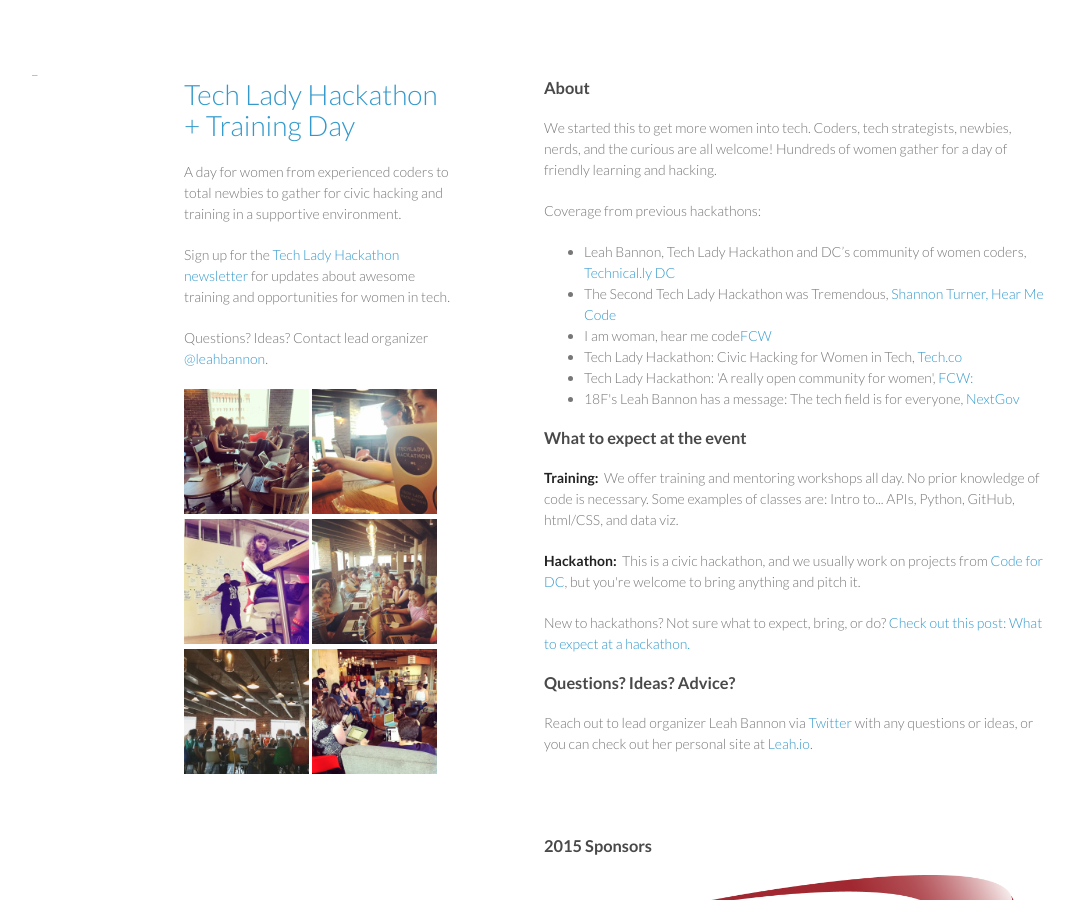
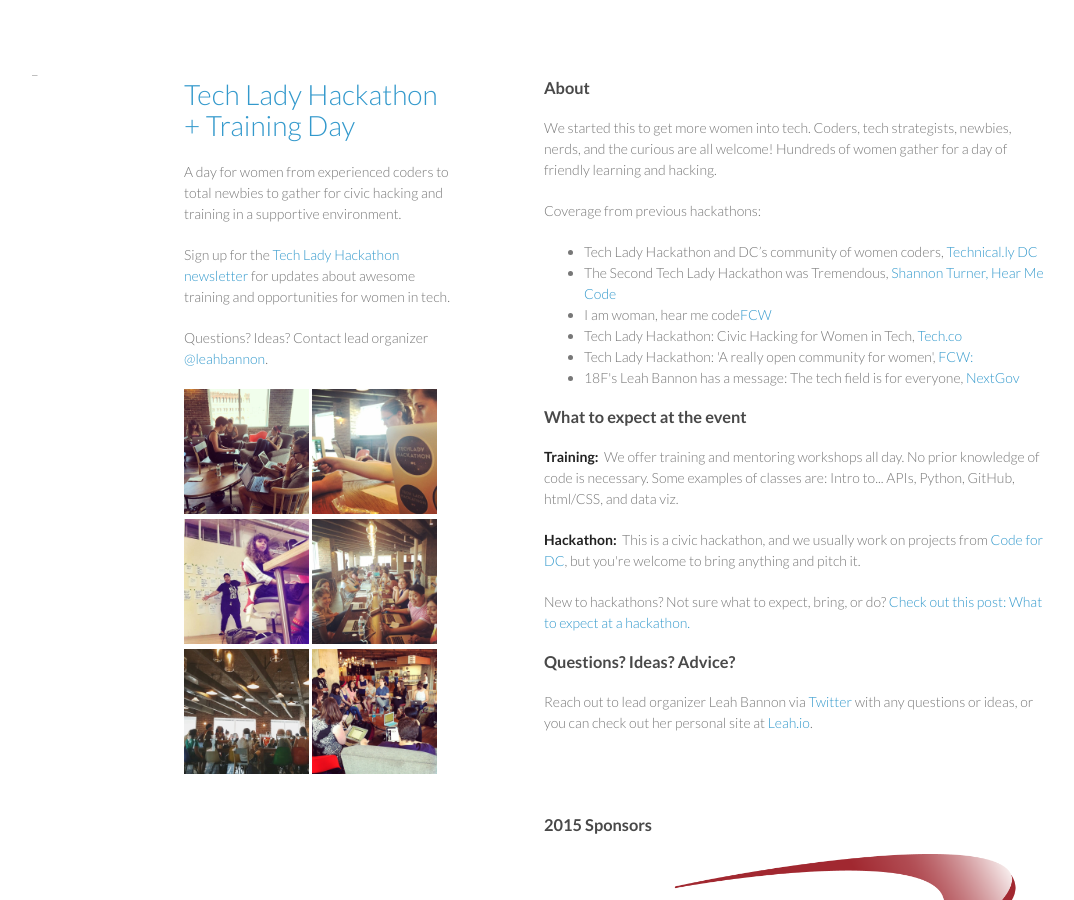
Before and after one commit to leahbannon/techladyhackathon, a Jekyll site: the page built from index.html, in a window 1280 px wide and 900 px high. Shown: the whole window, without its empty margins (26-1100 px from the left). Built offline with Jekyll 4.4.1, drawn with Linux system fonts in a browser that asks for light colours.

Commit message:
Update index.html

```diff
--- a/index.html
+++ b/index.html
@@ -9,7 +9,7 @@ published: true
 
 <p>Coverage from previous hackathons:</p>
 <ul>
-  <li>Leah Bannon, Tech Lady Hackathon and DC’s community of women coders, <a href="http://technical.ly/dc/2015/08/12/leah-bannon-tech-lady-hackathon/">Technical.ly DC</a></li>
+  <li>Tech Lady Hackathon and DC’s community of women coders, <a href="http://technical.ly/dc/2015/08/12/leah-bannon-tech-lady-hackathon/">Technical.ly DC</a></li>
   <li>The Second Tech Lady Hackathon was Tremendous, <a href="http://codefordc.org/blog/2014/07/28/techlady-hackathon-recap.html">Shannon Turner, Hear Me Code</a></li>
   <li>I am woman, hear me code<a href="https://fcw.com/articles/2015/07/14/tech-lady-hackathon.aspx">FCW</a></li>
   <li>Tech Lady Hackathon: Civic Hacking for Women in Tech, <a href="http://tech.co/tech-lady-hackathon-civic-hacking-women-tech-2015-02">Tech.co</a></li>
```
